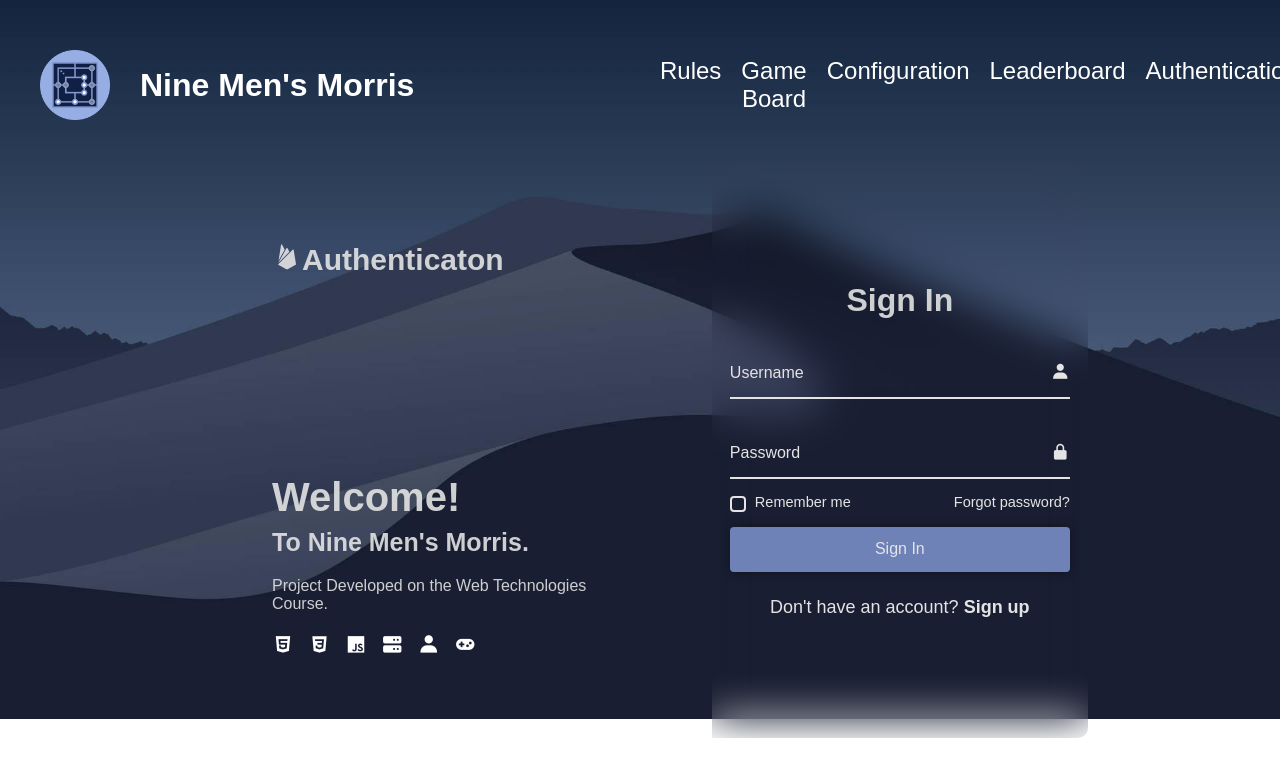
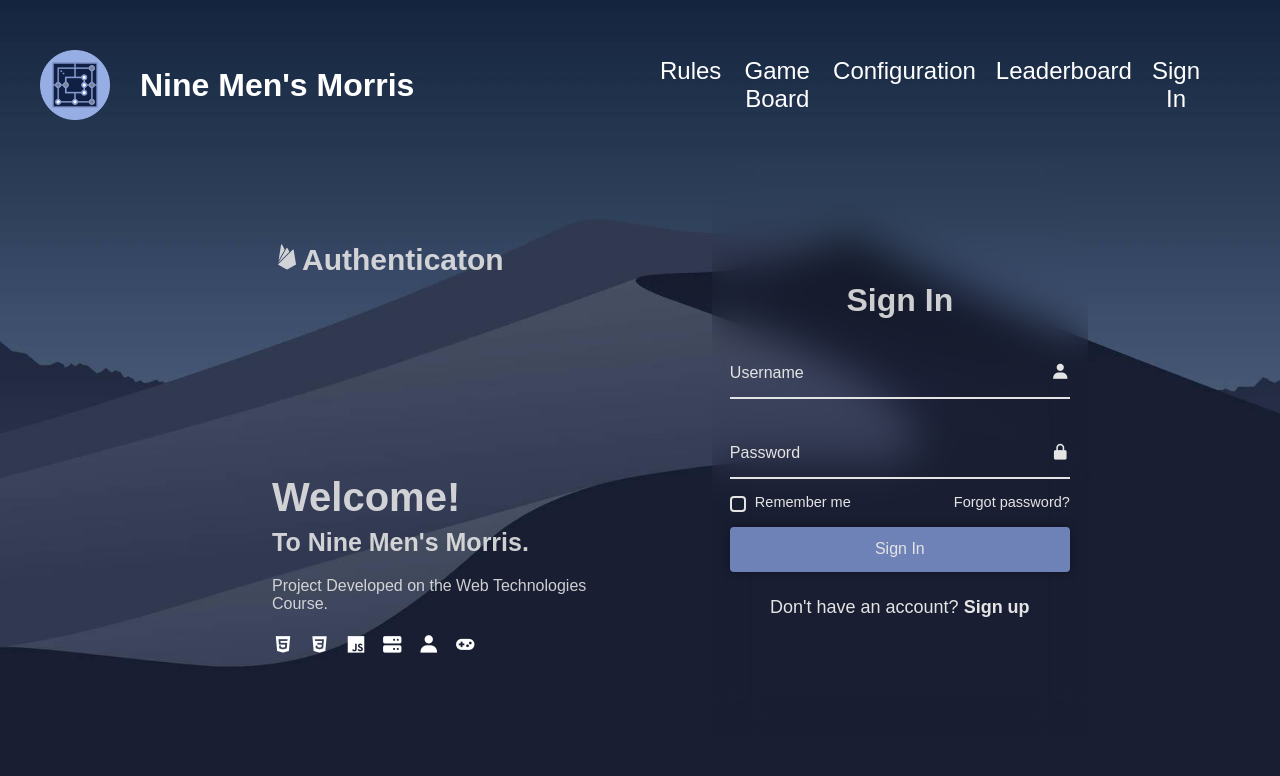
Before and after one commit to EstevesX10/Web-Nine-Mens-Morris, a plain HTML site: page Nine-Mens-Morris/public/index.html in a window 1280 px wide. Drawn offline with nearby package versions, Linux system fonts and the light colour scheme.

Commit message:
made some minor changes

```diff
--- a/Nine-Mens-Morris/public/index.html
+++ b/Nine-Mens-Morris/public/index.html
@@ -41,9 +41,7 @@
             <button class="nav-btn" data-target="section4">Leaderboard</button>
           </li>
           <li>
-            <button class="nav-btn" data-target="section5">
-              Authentication
-            </button>
+            <button class="nav-btn" data-target="section5">Sign In</button>
           </li>
         </ul>
       </nav>
--- a/Nine-Mens-Morris/public/static/css/style.css
+++ b/Nine-Mens-Morris/public/static/css/style.css
@@ -9,6 +9,7 @@ body {
     background-image: var(--backgroundImage);
     background-repeat: no-repeat;
     background-size: cover;
+    background-attachment: fixed;
 }
 
 header {
@@ -97,7 +98,7 @@ main {
     display: none;
     opacity: 0;
     color: #e4e4e4e4;
-    transition: opacity 0.5s ease, transform 0.5s ease;
+    transition: opacity 0.3s ease;
 }
 
 .content.active {
```
